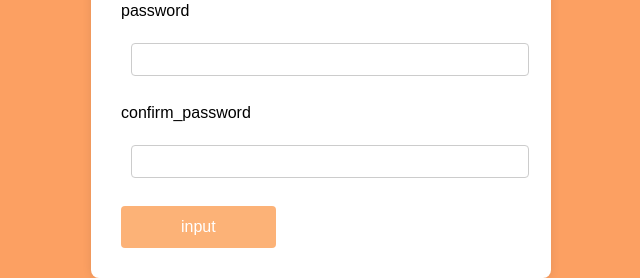
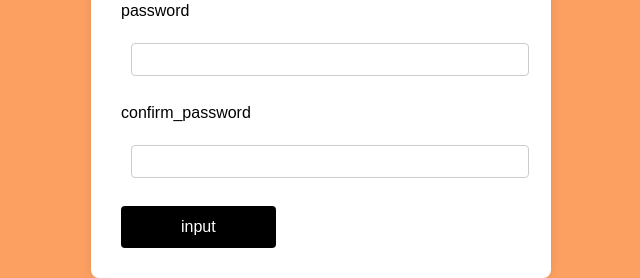
Before and after one commit to RanyaAli20/project.acook, a PHP site: page /register.html in a window 1280 px wide, with the pointer over the restyled element. Shown: the part 541-819 px from the top of the page, without its empty margins (319-959 px from the left). Run offline with PHP 8.4, Linux system fonts and the light colour scheme.

Commit message:
Update styl.css

```diff
--- a/styl.css
+++ b/styl.css
@@ -54,5 +54,5 @@ input[type="submit"] {
 }
 
 input[type="submit"]:hover {
-    background-color: #fcac6bea;
+    background-color: black;
 }
```
